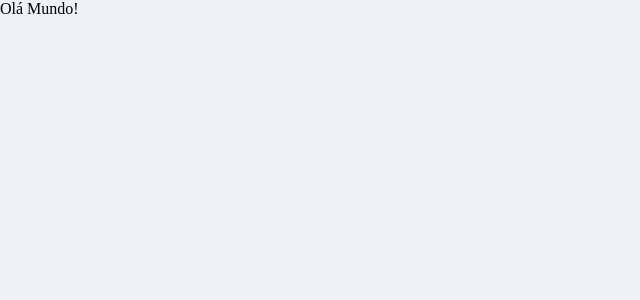
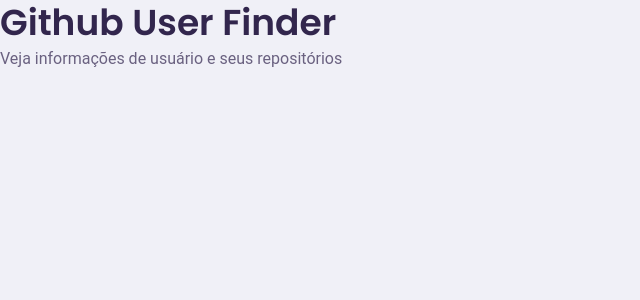
Before and after one commit to zairobastos/github, a React (Create React App) app: page / in a window 1280 px wide. Shown: the top 300 px of the page, without its empty margins (0-640 px from the left). Built offline with nearby package versions, Linux system fonts and the light colour scheme.

Commit message:
textos inseridos na tela de login

```diff
--- a/public/index.html
+++ b/public/index.html
@@ -9,6 +9,14 @@
       content="Projeto para visualização de dados de usuários no github"
     />
     <title>GitHub User Finder</title>
+
+    <!--Link de fontes-->
+    <link rel="preconnect" href="https://fonts.googleapis.com" />
+    <link rel="preconnect" href="https://fonts.gstatic.com" crossorigin />
+    <link
+      href="https://fonts.googleapis.com/css2?family=Poppins:wght@600&display=swap"
+      rel="stylesheet"
+    />
   </head>
   <body>
     <noscript>You need to enable JavaScript to run this app.</noscript>
--- /dev/null
+++ b/src/components/text/index.tsx
@@ -0,0 +1,21 @@
+import {Text,TextP} from './styles';
+
+export interface Fonte{
+    texto:string;
+    texto2:string;
+    children?:string;
+}
+
+function Texto({texto,texto2}:Fonte){
+    return (
+        <>
+            <Text>
+                {texto}
+            </Text>
+            <TextP>
+                {texto2}
+            </TextP>
+        </>
+    )
+}
+export default Texto;
--- /dev/null
+++ b/src/components/text/styles.ts
@@ -0,0 +1,17 @@
+import styled from "styled-components";
+import pixelToRem from "../../config/pxToRem";
+
+export const Text = styled.h1`
+  font-family: "Poppins", sans-serif;
+  font-size: ${pixelToRem(36)};
+  line-height: ${pixelToRem(46)};
+  color: var(--login-h1);
+`;
+
+export const TextP = styled.p`
+  font-family: "Roboto", sans-serif;
+  font-weight: 400;
+  font-size: ${pixelToRem(16)};
+  line-height: ${pixelToRem(26)};
+  color: var(--login-p);
+`;
--- /dev/null
+++ b/src/config/pxToRem.ts
@@ -0,0 +1,3 @@
+export default function pixelToRem(valor: number): string {
+  return `${valor / 16}rem`;
+}
--- a/src/views/login/index.tsx
+++ b/src/views/login/index.tsx
@@ -1,8 +1,9 @@
+import Texto from '../../components/text';
 import {TelaLogin} from './styles';
 function Login() {
     return(
         <TelaLogin>
-            Olá Mundo!
+            <Texto texto='Github User Finder' texto2="Veja informações de usuário e seus repositórios"/>
         </TelaLogin>
     )
 }
```
